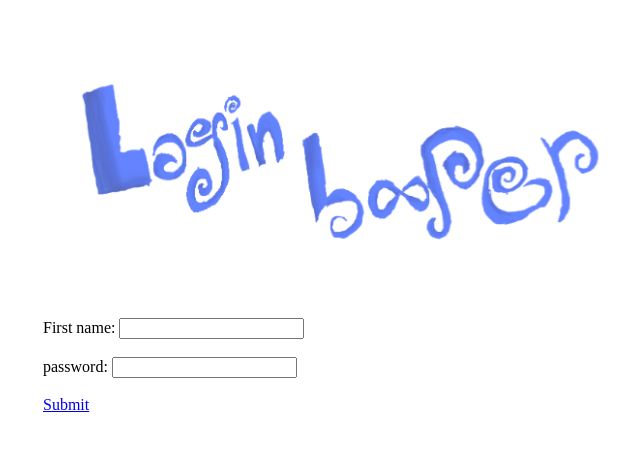
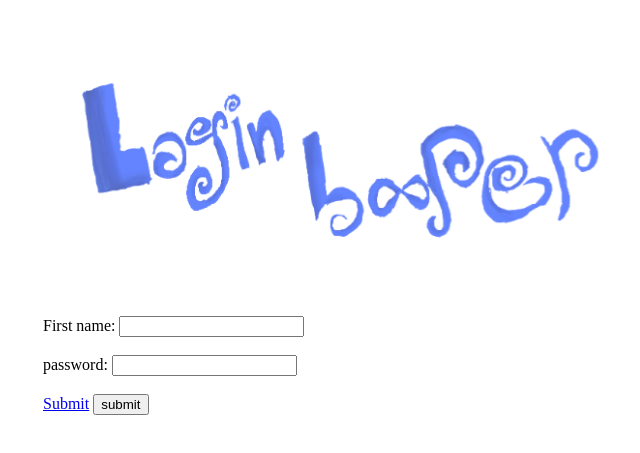
Before and after one commit to dexclarkegg/LoginLooper, a plain HTML site: page index.html in a window 1280 px wide. Shown: the part 191-644 px from the top of the page, without its empty margins (305-945 px from the left). Drawn offline with Linux system fonts and the light colour scheme.

Commit message:
mpienoiebnouwn

```diff
--- a/index.html
+++ b/index.html
@@ -8,6 +8,7 @@
     <label for="lname">password:</label>
     <input type="text" id="login" name="login"><br><br>
     <a href="./invalid_username_or_password_please_try_again.html">Submit</a>
+    <button onclick="alert('user does not exist')">submit</button>
   </form>
 </div>
 </div>
```
